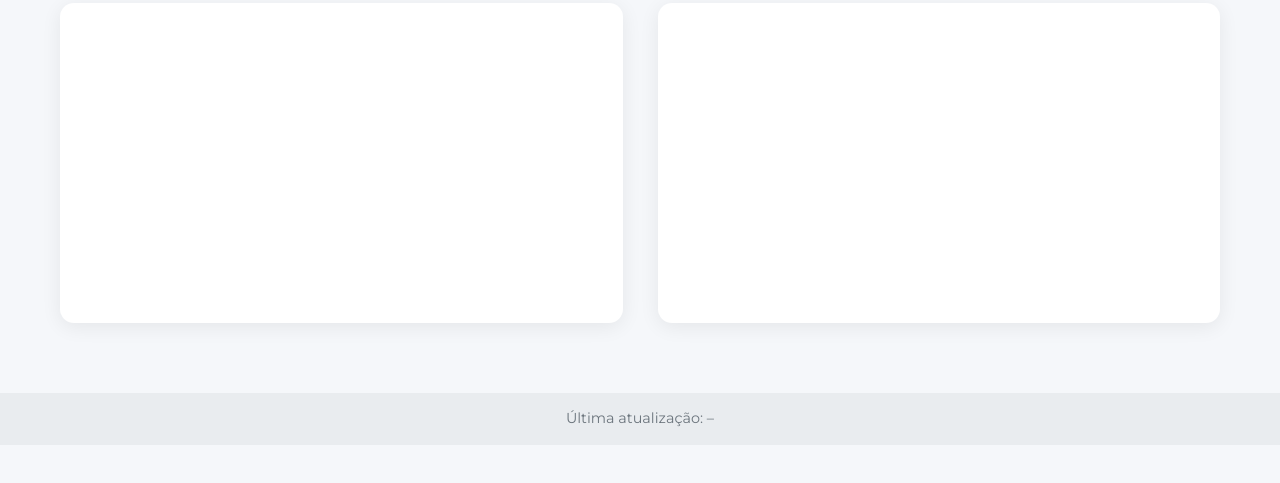
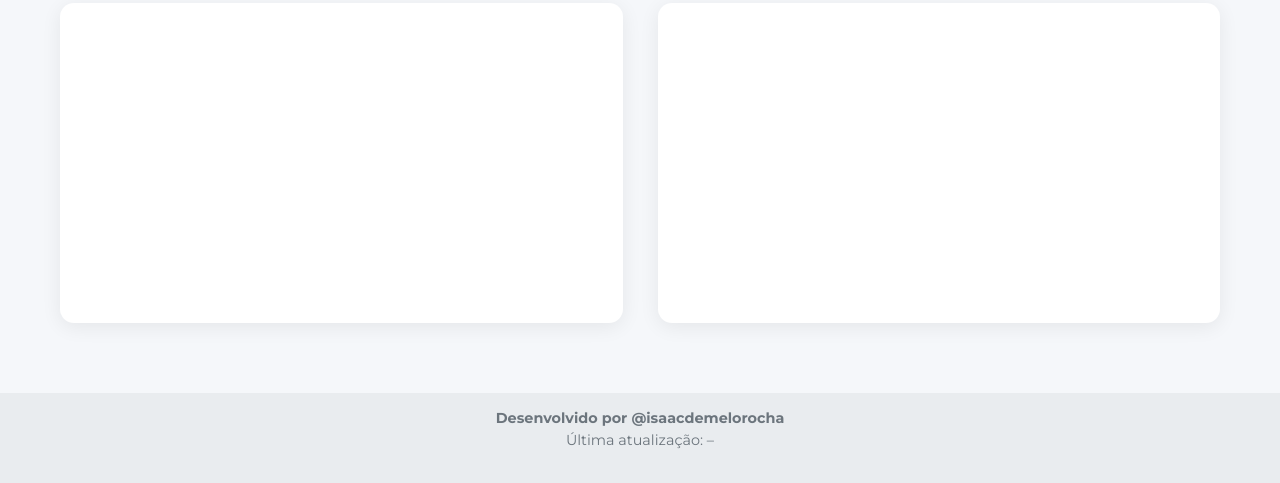
Before and after one commit to isaacdemelorocha/DashEduCorp, a plain HTML site: page index.html in a window 1280 px wide. Shown: the part 678-1161 px from the top of the page. Before the commit the page ends 1123 px from the top, so only its background shows below. Drawn offline with nearby package versions, Linux system fonts and the light colour scheme; no server answers.

Commit message:
Update index.html

```diff
--- a/index.html
+++ b/index.html
@@ -193,7 +193,8 @@
 
 <!-- Rodapé que exibe a última data de atualização dos dados -->
 <footer>
-  Última atualização: <span id="dataAtualizacao">–</span>
+  <b>Desenvolvido por <a hrf="https://www.linkedin.com/in/isaaac/" >@isaacdemelorocha</a></b>
+  <p>Última atualização: <span id="dataAtualizacao">–</span>
 </footer>
 
 <script>
```
